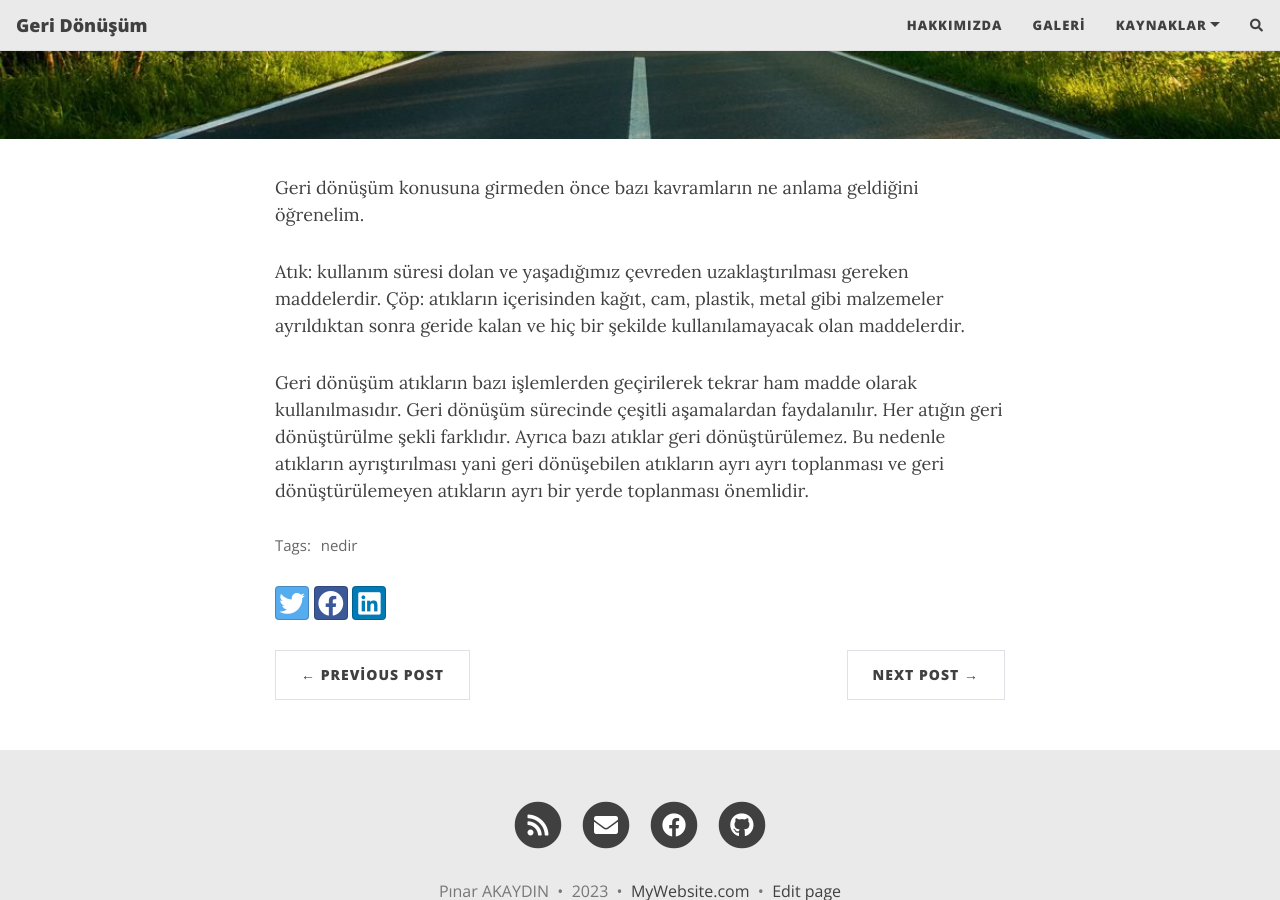
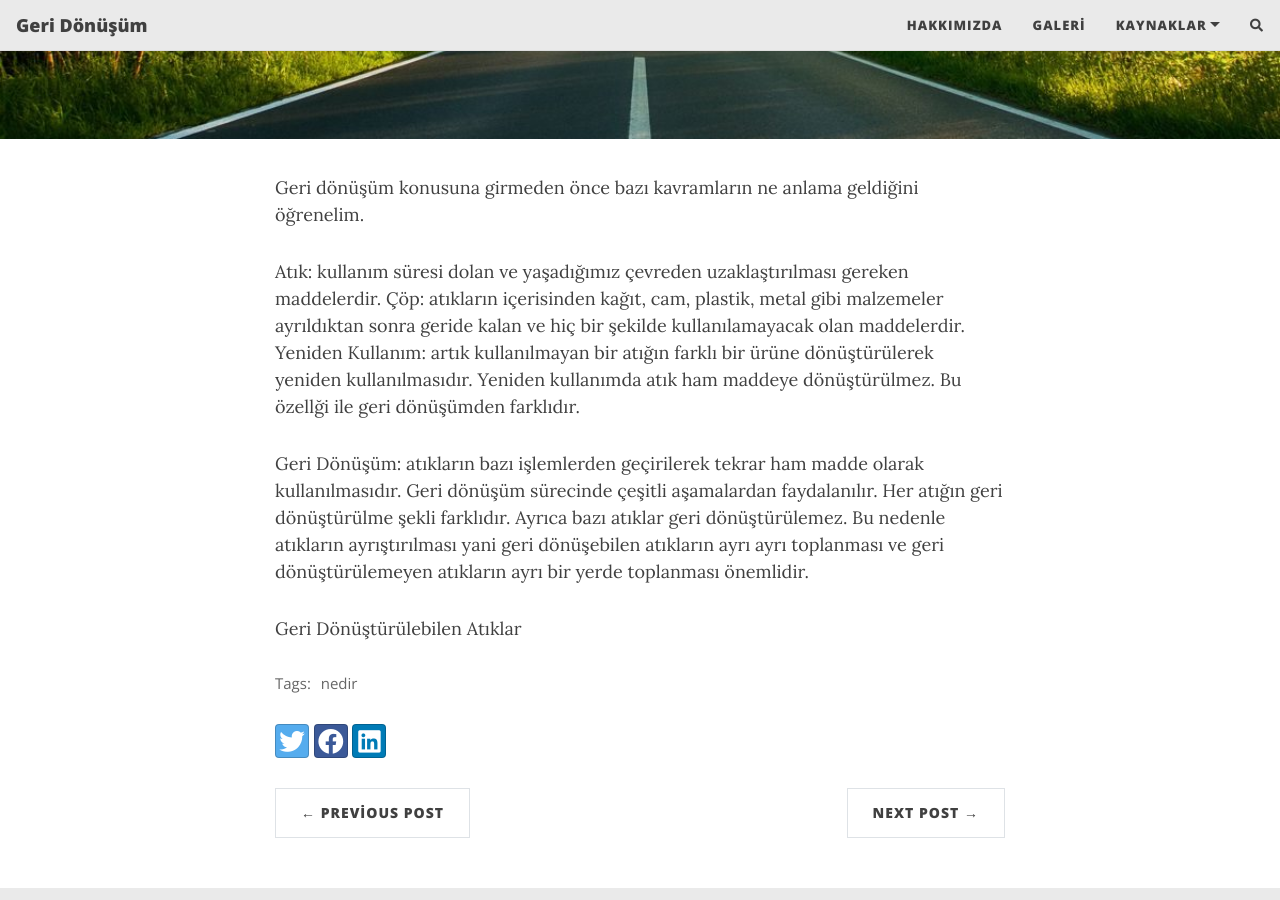
Before and after one commit to GeriDonusumFarkindaligi/GeriDonusumFarkindaligi.github.io, a Jekyll site: the page built from _posts/2023-07-21-geri-donusum-nedir.md, in a window 1280 px wide and 900 px high, scrolled down 404 px. Built offline with Jekyll 4.4.1, drawn with Linux system fonts in a browser that asks for light colours; nearby versions of some CDN libraries; comment, search, counter and statistics services are not loaded.

Commit message:
Update 2023-07-21-geri-donusum-nedir.md

```diff
--- a/_posts/2023-07-21-geri-donusum-nedir.md
+++ b/_posts/2023-07-21-geri-donusum-nedir.md
@@ -12,7 +12,8 @@ Geri dönüşüm konusuna girmeden önce bazı kavramların ne anlama geldiğini
 
 Atık: kullanım süresi dolan ve yaşadığımız çevreden uzaklaştırılması gereken maddelerdir.
 Çöp: atıkların içerisinden kağıt, cam, plastik, metal gibi malzemeler ayrıldıktan sonra geride kalan ve hiç bir şekilde kullanılamayacak olan maddelerdir.
+Yeniden Kullanım: artık kullanılmayan bir atığın farklı bir ürüne dönüştürülerek yeniden kullanılmasıdır. Yeniden kullanımda atık ham maddeye dönüştürülmez. Bu özellği ile geri dönüşümden farklıdır.
 
+Geri Dönüşüm: atıkların bazı işlemlerden geçirilerek tekrar ham madde olarak kullanılmasıdır. Geri dönüşüm sürecinde çeşitli aşamalardan faydalanılır. Her atığın geri dönüştürülme şekli farklıdır. Ayrıca bazı atıklar geri dönüştürülemez. Bu nedenle atıkların ayrıştırılması yani geri dönüşebilen atıkların ayrı ayrı toplanması ve geri dönüştürülemeyen atıkların ayrı bir yerde toplanması önemlidir.
 
-
-Geri dönüşüm atıkların bazı işlemlerden geçirilerek tekrar ham madde olarak kullanılmasıdır. Geri dönüşüm sürecinde çeşitli aşamalardan faydalanılır. Her atığın geri dönüştürülme şekli farklıdır. Ayrıca bazı atıklar geri dönüştürülemez. Bu nedenle atıkların ayrıştırılması yani geri dönüşebilen atıkların ayrı ayrı toplanması ve geri dönüştürülemeyen atıkların ayrı bir yerde toplanması önemlidir.
+Geri Dönüştürülebilen Atıklar
```
